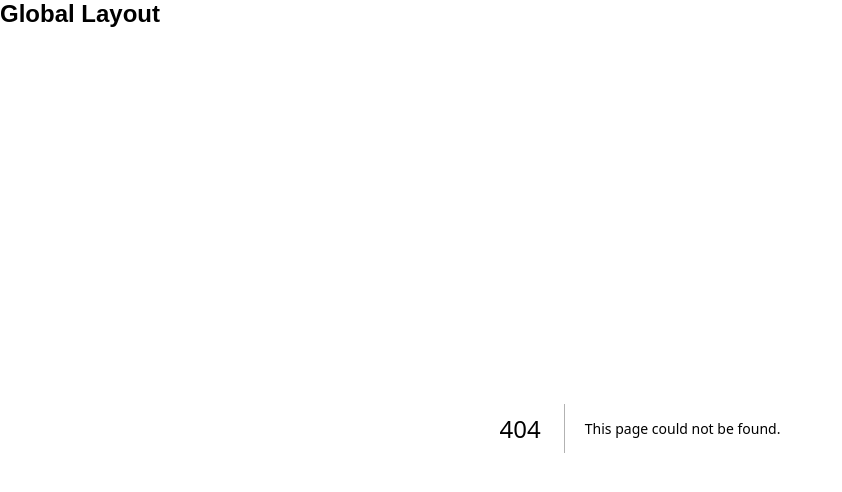
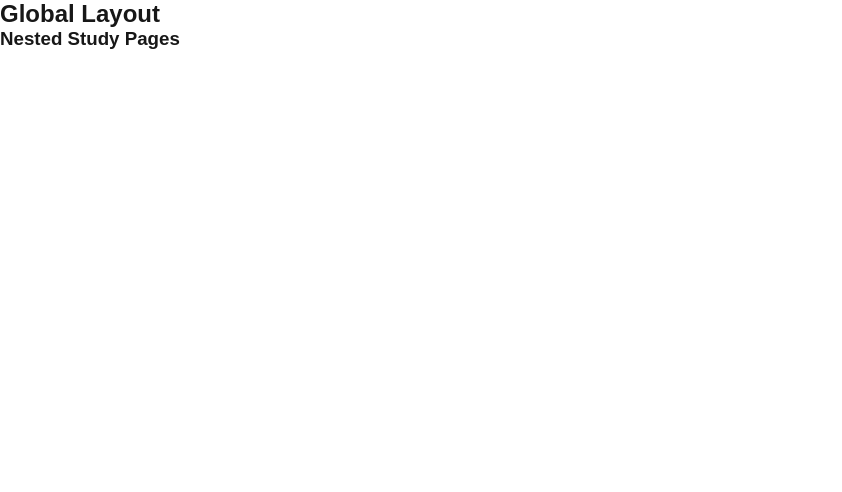
Before and after one commit to sourabhchalke/Nextjs, a Next.js app in the folder basic_app/: page /study in a window 1280 px wide. Before the commit this address had no page. Shown: the top 492 px of the page, without its empty margins (0-842 px from the left). Built offline with nearby package versions, Linux system fonts and the light colour scheme.

Commit message:
Catch-All segments in routing example

```diff
--- /dev/null
+++ b/basic_app/src/app/study/[...study]/page.js
@@ -0,0 +1,8 @@
+const NestedStudyPages=()=>{
+    return(
+        <div>
+            <h3>Nested Study Pages</h3>
+        </div>
+    )
+}
+export default NestedStudyPages;
```
Also changed, not shown: basic_app/src/app/study/page.js (added, +8 -0 lines).
